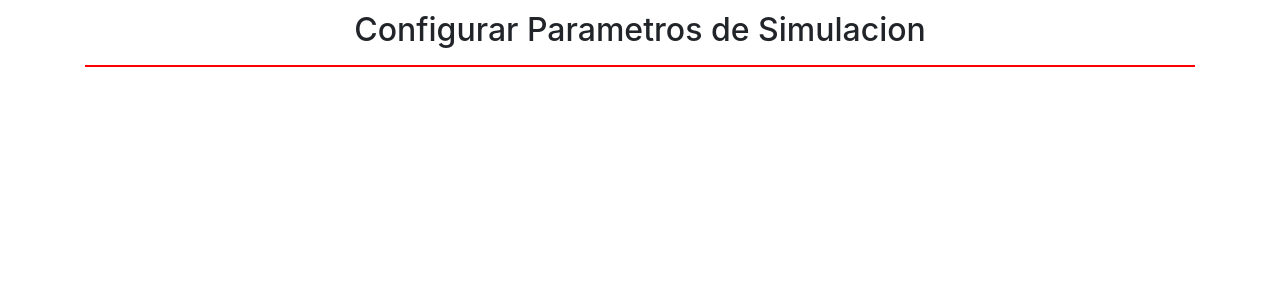
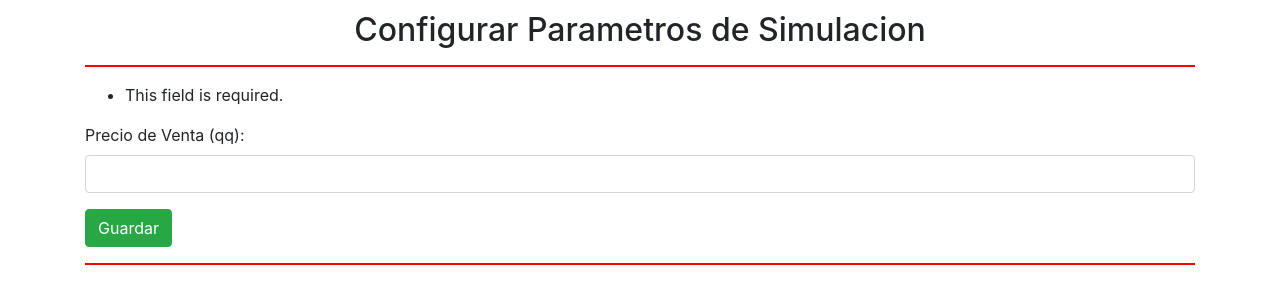
Before and after one commit to arekusalex/simaiz, a Django app: page /configuracion/ in a window 1280 px wide. Shown: the part 61-365 px from the top of the page. Run offline with Django 3.2, Linux system fonts and the light colour scheme; the visitor is signed in with stand-in values (Sample User, id 1); data that the repository does not hold is empty; parts of the project's set-up code (start-up, migrations or seed data) failed here and were passed over; some libraries are stand-ins or nearby versions.

Commit message:
modificar precio

```diff
--- a/simaiz/configuracion/forms.py
+++ b/simaiz/configuracion/forms.py
@@ -1,8 +1,9 @@
 from django import forms
+
 from main.models import Configuracion
 
 
-class ConfiguracionForm(form.ModelForm):
+class ConfiguracionForm(forms.ModelForm):
 	class Meta:
 		model = Configuracion
 
@@ -10,9 +11,10 @@ class ConfiguracionForm(form.ModelForm):
 			'precio_maiz',
 		]
 
-		labels = [
-			'precio_maiz' : 'Precio de Venta',
-		]
-		widgets = [
+		labels = {
+			'precio_maiz' : 'Precio de Venta (qq)',
+		}
+
+		widgets = {
 			'precio_maiz': forms.TextInput(attrs= {'class' : 'form-control'}),
-		]
+		}
--- a/simaiz/configuracion/models.py
+++ b/simaiz/configuracion/models.py
@@ -1,7 +1,6 @@
 from django.db import models
 
 from main.models import Configuracion
-from main.models import Usuario
 from main.models import Fertilizante
 from main.models import Contenido
 from main.models import Elemento
--- a/simaiz/configuracion/urls.py
+++ b/simaiz/configuracion/urls.py
@@ -2,8 +2,8 @@ from django.urls import path
 from django.urls import include
 
 #importamos la view
-from .views import inicioConfig
+from .views import configuracion_precio
 
 urlpatterns = [
-    path('',inicioConfig, name= "configuracion"),
+    path('',configuracion_precio, name= "configuracion"),
 ]
--- a/simaiz/configuracion/views.py
+++ b/simaiz/configuracion/views.py
@@ -1,7 +1,32 @@
 from django.shortcuts import render
+from django.shortcuts import redirect
 from django.http import HttpResponse
+
+from main.models import Configuracion
+from configuracion.forms import ConfiguracionForm
 
 # Create your views here.
 
-def inicioConfig(request):
-	return render(request,"configuracion/configuracion.html")
+
+def configuracion_precio(request):
+	configuracion = Configuracion.objects.filter(usuario= request.user).exists()
+	if configuracion:
+		configuracion = Configuracion.objects.get(usuario= request.user)
+		if request.method == 'GET':
+			form = ConfiguracionForm(instance = configuracion)
+		else:
+			form = ConfiguracionForm(request.POST, instance = configuracion)
+			if form.is_valid():
+				form.save()
+			return redirect('configuracion')
+	else:
+		if request.method == 'POST':
+			precio = request.POST.get('precio_maiz')
+			form = Configuracion(usuario=request.user, precio_maiz=precio)
+			form.save()
+			return redirect('configuracion')
+		else:
+			form= ConfiguracionForm
+
+		form = ConfiguracionForm(request.POST)
+	return render (request, 'configuracion/configuracion.html', {'form':form})
--- a/simaiz/templates/configuracion/configuracion.html
+++ b/simaiz/templates/configuracion/configuracion.html
@@ -3,4 +3,14 @@
 {% block contenido %}
     <h2 class="text-center">Configurar Parametros de Simulacion</h1>
     <hr style= "border: 1px solid #f00">
+
+    <form method = "post">
+    	<fieldset>
+    	{% csrf_token %}
+    	{{ form.as_p }}
+    	<button type="button" class="btn btn-success">Guardar</button>
+    	</fieldset>
+    </form>
+
+    <hr style= "border: 1px solid #f00">
 {% endblock contenido %}
--- a/simaiz/templates/main/mi_espacio.html
+++ b/simaiz/templates/main/mi_espacio.html
@@ -11,7 +11,7 @@
             <a href="" class="btn btn-block btn-outline-primary p-3"><span class="font-weight-bold">Crear Simulacion</span></a>
         </div>
         <div class="col-lg-6 col-md-6 col-sm-12">
-            <a href="" class="btn btn-block btn-outline-success p-3"><span class="font-weight-bold">Configurar Simulaciones</span></a>
+            <a href="{% url 'configuracion' %}" class="btn btn-block btn-outline-success p-3"><span class="font-weight-bold">Configurar Simulaciones</span></a>
         </div>
     </div>
     <hr>
```
